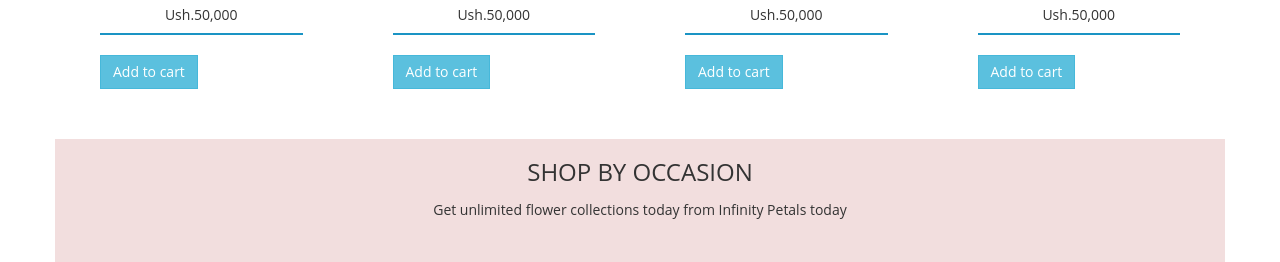
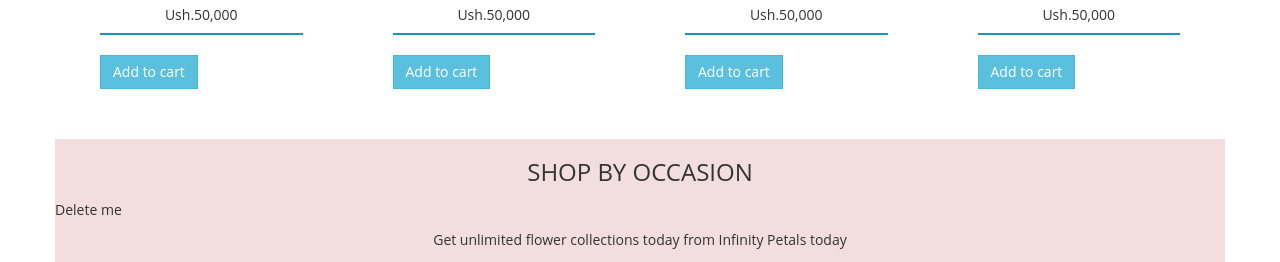
Before and after one commit to normanmukama/infinity-petals, a PHP site: page / in a window 1280 px wide. Shown: the part 1455-1717 px from the top of the page. Run offline with PHP 8.4, Linux system fonts and the light colour scheme.

Commit message:
have added the span for delete me

```diff
--- a/index.php
+++ b/index.php
@@ -271,6 +271,7 @@ session_start();
     <div class="container bg-danger">
       <div class="row">
         <h3 class="text-center">SHOP BY OCCASION</h3>
+        <span>Delete me</span>
         <p class="text-center">Get unlimited flower collections today from Infinity Petals today</p>
       </div>
 
```
